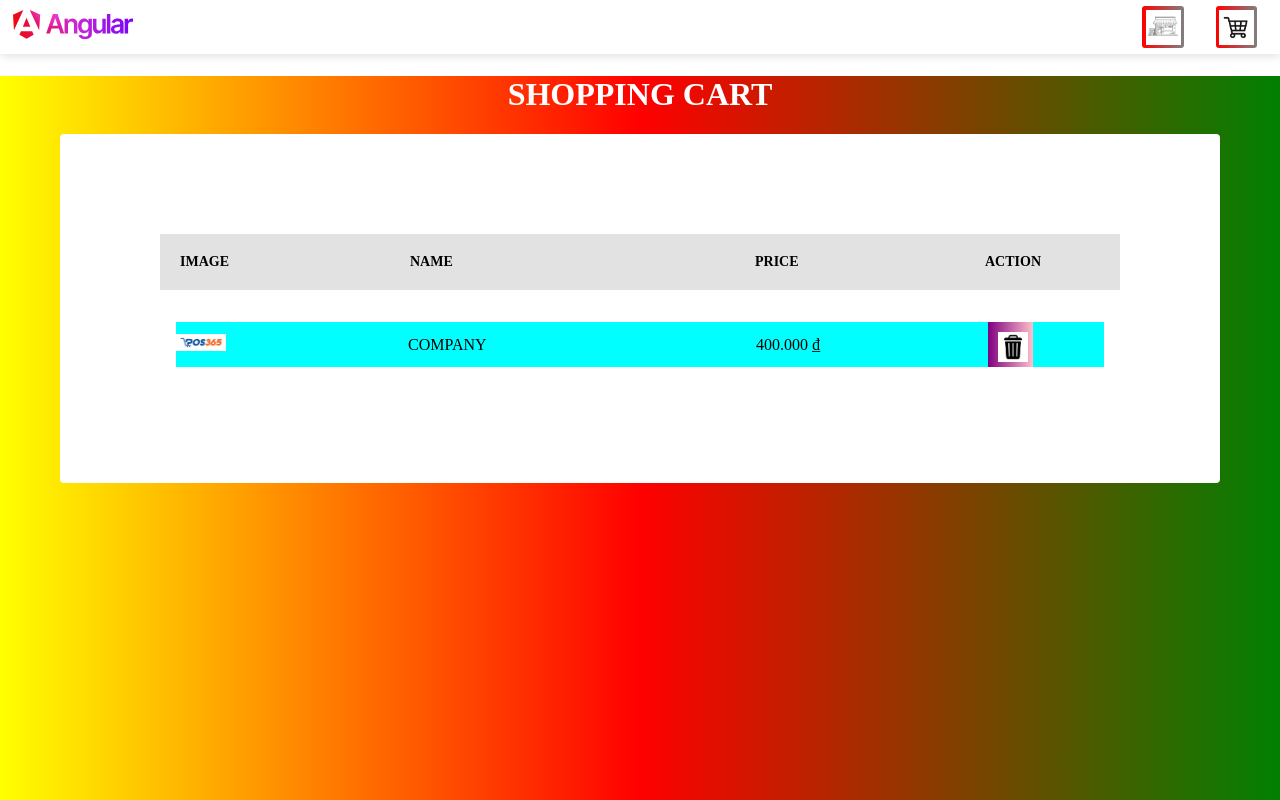
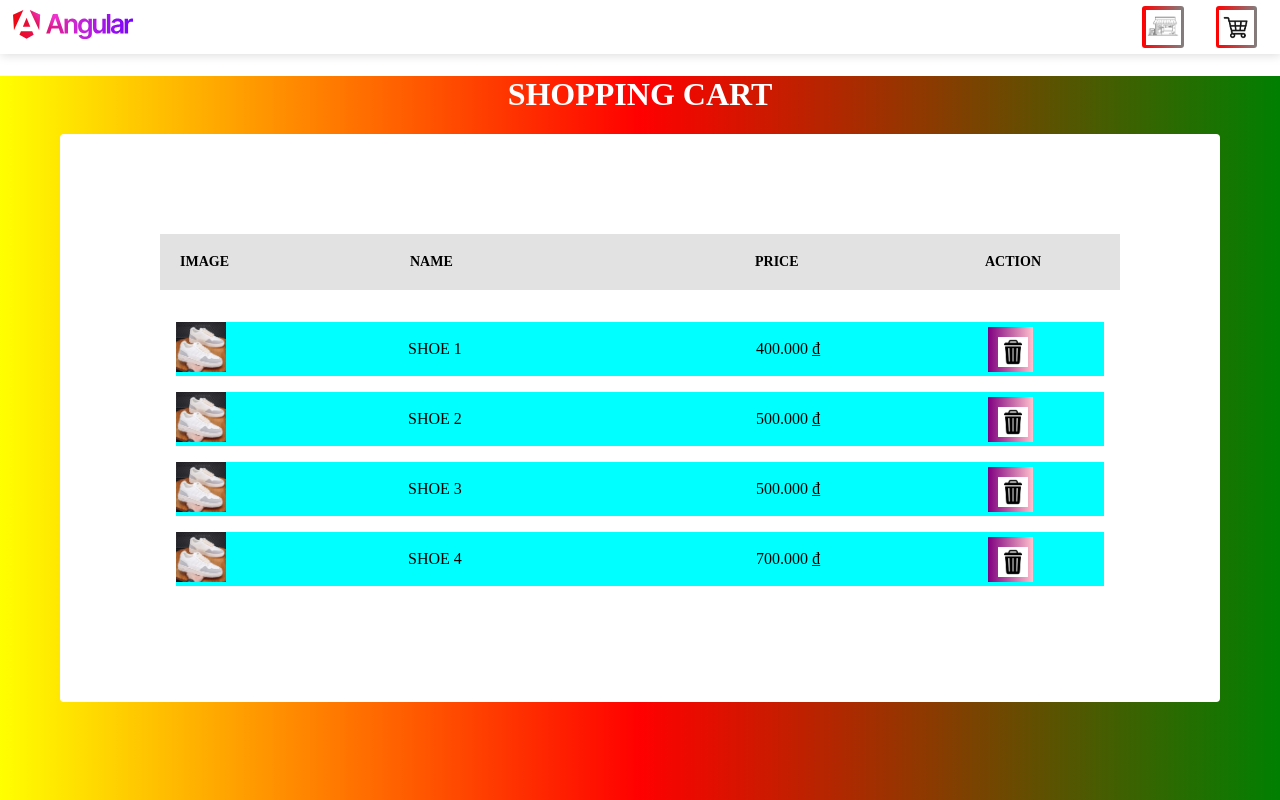
Before and after one commit to nguyenketri/basic-angular-project, an Angular app: page / in a window 1280 px wide. Shown: the top 800 px of the page. Built offline with nearby package versions, Linux system fonts and the light colour scheme.

Commit message:
Test render list

```diff
--- a/src/app/app.component.html
+++ b/src/app/app.component.html
@@ -11,12 +11,12 @@
         <div class="col-4">Action</div>
       </div>
       <div class="body-cart">
-        <div class="row-cart">
+        <div class="row-cart" *ngFor="let item of products">
           <div class="col-1">
-            <img src="assets/images/logo_congty.png" alt="Image" width="50px" />
+            <img src="{{ item.image }}" alt="Image" width="50px" />
           </div>
-          <div class="col-2">{{ "Company" | upperCasePipe }}</div>
-          <div class="col-3">{{ 400000 | currencyPipe }}</div>
+          <div class="col-2">{{ item.name | upperCasePipe }}</div>
+          <div class="col-3">{{ item.price | currencyPipe }}</div>
           <div class="col-4">
             <div class="btn-bin">
               <img
--- a/src/app/app.component.ts
+++ b/src/app/app.component.ts
@@ -4,11 +4,12 @@ import { HeaderLayoutComponent } from './shared/header-layout/header-layout.comp
 import { FormsModule } from '@angular/forms';
 import { CurrencyPipe } from './shared/pipes/CurrencyPipe.pipe';
 import { UpperCasePipe } from './shared/pipes/UpperCasePipe.pipe';
+import { NgFor } from '@angular/common';
 
 @Component({
   selector: 'app-root',
   standalone: true,
-  imports: [RouterOutlet,HeaderLayoutComponent,FormsModule,CurrencyPipe,UpperCasePipe],
+  imports: [RouterOutlet,HeaderLayoutComponent,FormsModule,CurrencyPipe,UpperCasePipe,NgFor],
   templateUrl: './app.component.html',
   styleUrl: './app.component.css'
 })
@@ -48,4 +49,12 @@ export class AppComponent {
   }
   // two way binding
   twoBindingMessage = ''
+
+  // list data render
+  products = [
+    {name:'Shoe 1',price:400000, image:'assets/images/shoe.jpg'},
+    {name:'Shoe 2',price:500000, image:'assets/images/shoe.jpg'},
+    {name:'Shoe 3',price:500000, image:'assets/images/shoe.jpg'},
+    {name:'Shoe 4',price:700000, image:'assets/images/shoe.jpg'},
+   ]
 }
```
Also changed, not shown: src/assets/images/shoe.jpg (added).
